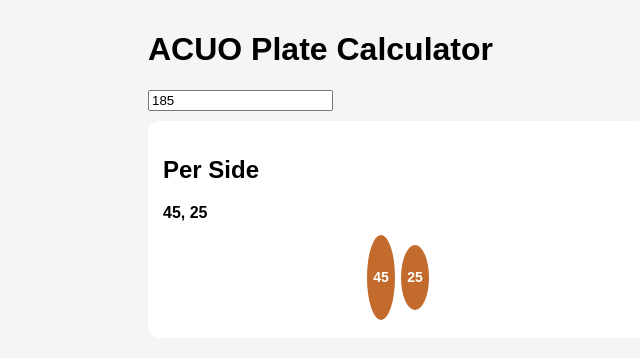
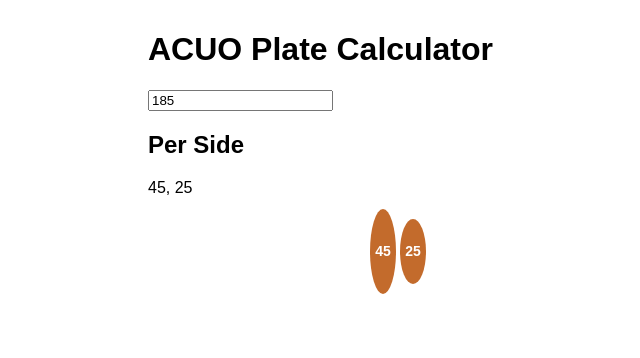
Before and after one commit to jdnipp/Plate_Calc_mobile_v2, a React (Vite) app: page / in a window 1280 px wide. Shown: the top 358 px of the page, without its empty margins (242-882 px from the left). Built offline with nearby package versions, Linux system fonts and the light colour scheme.

Commit message:
Add files via upload

```diff
--- a/package.json
+++ b/package.json
@@ -1,7 +1,7 @@
 {
   "name": "acuo-plate-calculator",
   "private": true,
-  "version": "10.0.0",
+  "version": "6.0.0",
   "type": "module",
   "scripts": {
     "dev": "vite",
--- a/src/App.jsx
+++ b/src/App.jsx
@@ -1,26 +1,41 @@
-import React,{useState} from "react";
 
-const PLATES=[45,25,15,10,5,2.5];
+import React, {useState} from "react";
 
-function calc(t){
- let r=(t-45)/2,res=[];
- PLATES.forEach(p=>{while(r>=p){res.push(p);r-=p}});
- return res;
+const plates = [45,25,10,5,2.5];
+
+export default function App(){
+  const [target,setTarget]=useState(185);
+
+  function calc(){
+    let remaining=(target-45)/2;
+    let result=[];
+    plates.forEach(p=>{
+      while(remaining>=p){
+        result.push(p);
+        remaining-=p;
+      }
+    });
+    return result;
   }
 
-export default function App(){
- const [t,setT]=useState(185);
- const ps=calc(t);
+  const perSide = calc();
 
   return (
     <div className="app">
       <h1>ACUO Plate Calculator</h1>
-   <input type="number" value={t} onChange={e=>setT(Number(e.target.value))}/>
-   <div className="card">
+
+      <input type="number" value={target} onChange={e=>setTarget(Number(e.target.value))} />
+
+      <div className="result">
         <h2>Per Side</h2>
-    <div className="list">{ps.join(", ")}</div>
+        <div>{perSide.join(", ")}</div>
+
         <div className="bar">
-     {ps.map((p,i)=>(<div key={i} className="plate" style={{height:40+p}}><span>{p}</span></div>))}
+          {perSide.map((p,i)=>
+            <div key={i} className="plate" style={{height:40+p}}>
+              <span>{p}</span>
+            </div>
+          )}
         </div>
       </div>
     </div>
--- a/src/styles.css
+++ b/src/styles.css
@@ -1,7 +1,16 @@
-body{margin:0;font-family:Arial;background:#f5f5f5}
-.app{max-width:500px;margin:auto;padding:10px}
-.card{background:#fff;padding:15px;border-radius:12px;margin-top:10px}
-.bar{display:flex;justify-content:center;align-items:center;margin-top:10px}
-.plate{width:28px;margin:3px;background:#c36b2c;border-radius:50%;display:flex;align-items:center;justify-content:center;color:#fff;font-weight:bold}
+
+body{font-family:Arial;margin:0;padding:10px}
+.app{max-width:500px;margin:auto}
+.bar{display:flex;align-items:center;justify-content:center;margin-top:10px}
+.plate{
+  width:26px;
+  margin:2px;
+  background:#c36b2c;
+  border-radius:50%;
+  display:flex;
+  align-items:center;
+  justify-content:center;
+  color:white;
+  font-weight:bold;
+}
 .plate span{font-size:14px}
-.list{font-weight:bold;margin-bottom:10px}
```
Lines whose indentation alone changed are shown as unchanged.
